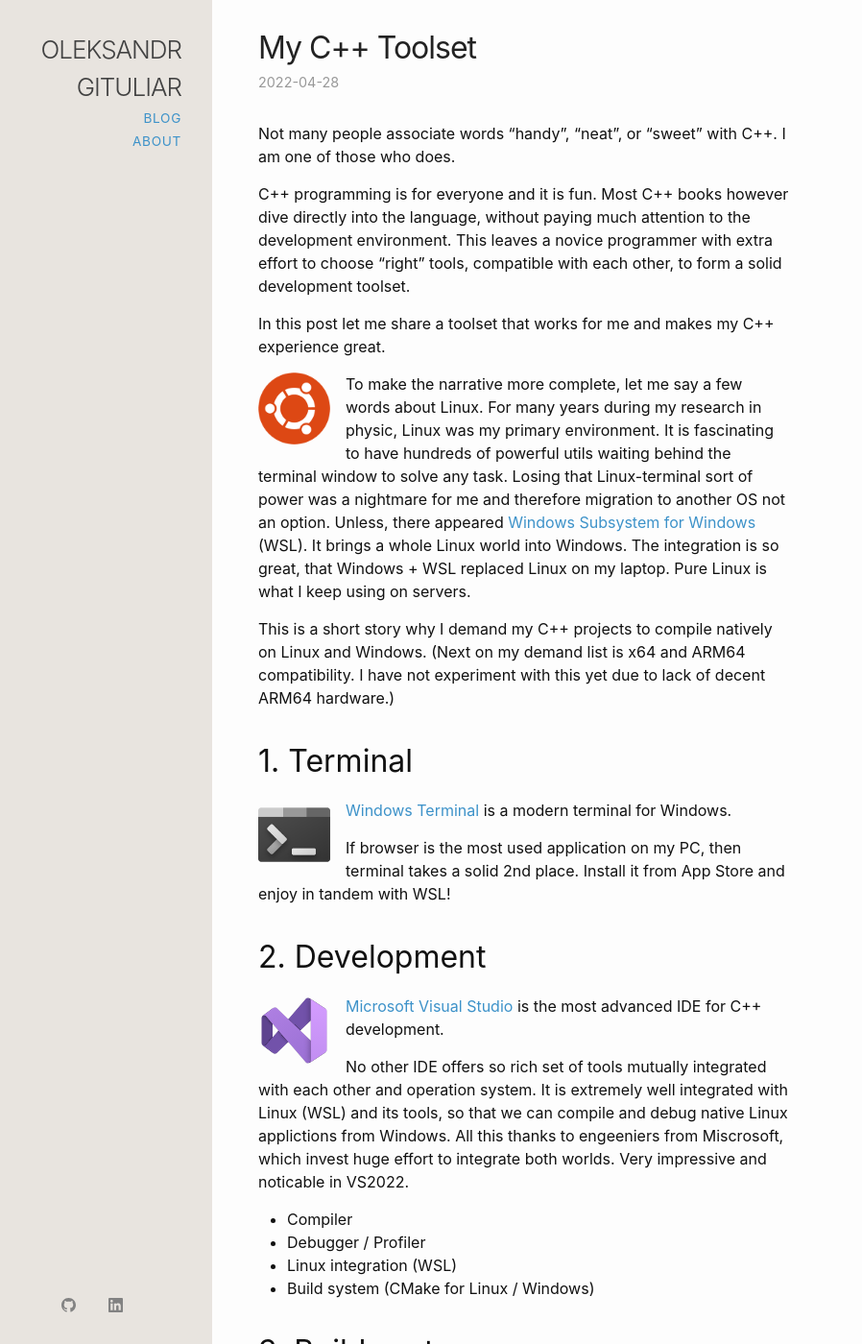
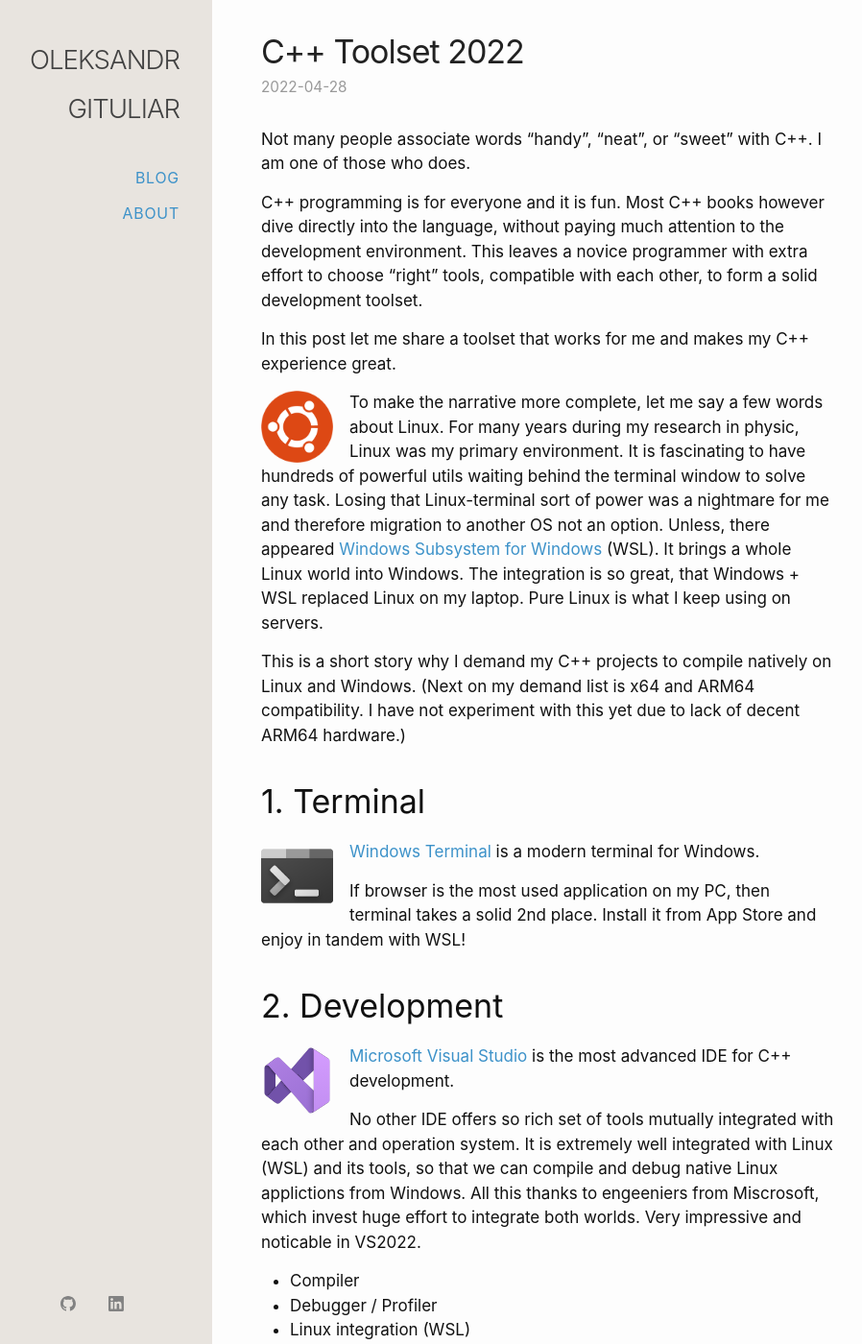
Before and after one commit to gituliar/gituliar.github.io, a Jekyll site: the page built from _posts/2022-04-28-cpp-tools.md, in a window 1280 px wide and 1400 px high. Shown: the whole window at 96% size, without its empty margins (29-927 px from the left). Built offline with Jekyll 4.4.1, drawn with Linux system fonts in a browser that asks for light colours; comment, search, counter and statistics services are not loaded.

Commit message:
Update SASS

```diff
--- a/_layouts/home.html
+++ b/_layouts/home.html
@@ -27,9 +27,12 @@
       <li>
         <h3>
           <a class="post-link" href="{{ post.url | relative_url }}">
+          {%- if post.image -%}
+          <img class="post-thumbnail" src="{{ post.image }}"/>
+          {%- endif -%}
             {{ post.title | escape }}
+          <div class="post-meta">{{ post.date | date: date_format }}</div>
           </a>
-        <span class="post-meta">{{ post.date | date: date_format }}</span>
         </h3>
         {%- if site.show_excerpts -%}
           {{ post.excerpt }}
--- a/_posts/2022-04-28-cpp-tools.md
+++ b/_posts/2022-04-28-cpp-tools.md
@@ -1,8 +1,8 @@
 ---
 layout: post
-title:  "My C++ Toolset"
+title:  "C++ Toolset 2022"
 date:   2022-04-28 17:00:00 +0200
-background: '/img/posts/01.jpg'
+image: '/img/posts/cpp.png'
 category: blog
 ---
 
--- a/_sass/minima/_layout.scss
+++ b/_sass/minima/_layout.scss
@@ -16,7 +16,7 @@
   font-weight: 300;
   letter-spacing: -1px;
   margin-bottom: 0;
-  float: left;
+  //float: left;
 
   @include media-query($on-palm) {
     padding-right: 45px;
--- a/_sass/minima/custom-styles.scss
+++ b/_sass/minima/custom-styles.scss
@@ -48,6 +48,7 @@
 }
 .brand-title {
     text-transform: uppercase;
+    padding-bottom: 0.75em;
 }
 .brand-tagline {
     font-weight: 300;
@@ -62,7 +63,8 @@
 .nav-item {
     display: block;
     *display: inline;
-    zoom: 1;
+    padding-top: 0.5em;
+    zoom: 1.1;
 }
 .nav-item a {
     margin-top: 1em;
@@ -149,6 +151,12 @@
     width:75px;
 }
 
+.post-thumbnail {
+    float: left;
+    margin-right:1em;
+    width:75px;
+}
+
 
 .footer {
     padding: 1em 0;
@@ -170,6 +178,10 @@
 // Mobile
 
 @media (max-width: 48em) {
+    .brand-title {
+        padding-bottom: 0em;
+    }
+
     .content {
         margin-left: 0;
         padding: 2em 1em 0;
--- a/_sass/minima/custom-variables.scss
+++ b/_sass/minima/custom-variables.scss
@@ -1,6 +1,10 @@
 // Placeholder to allow overriding predefined variables smoothly.
 
-$content-width:   650px;
+$base-font-size: 17px;
+
+$content-width:   700px;
 
 $sidebar-background:    #E8E4DF ; // Timberwolf Gray
 $sidebar-width:         250px !default;
+
+// $base-font-family: Lato;
```
Also changed, not shown: img/posts/cpp.png (added).
